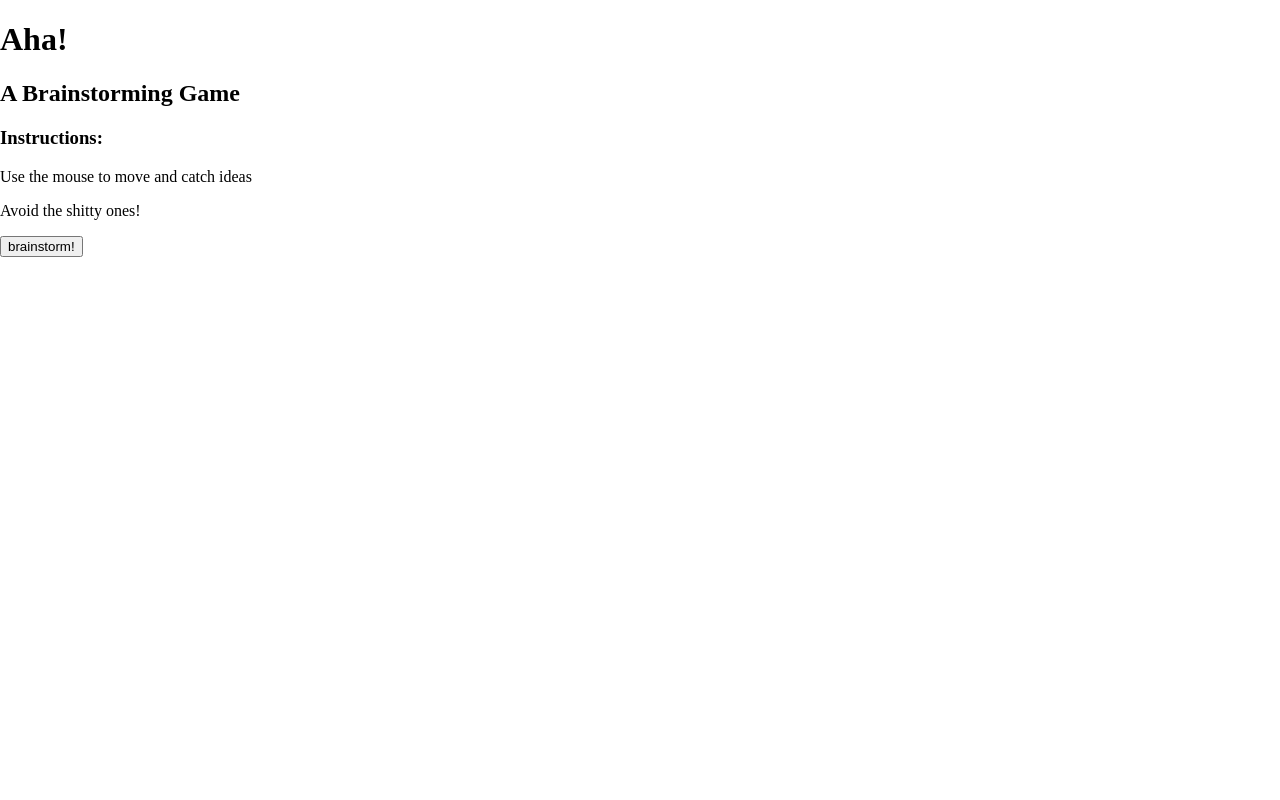
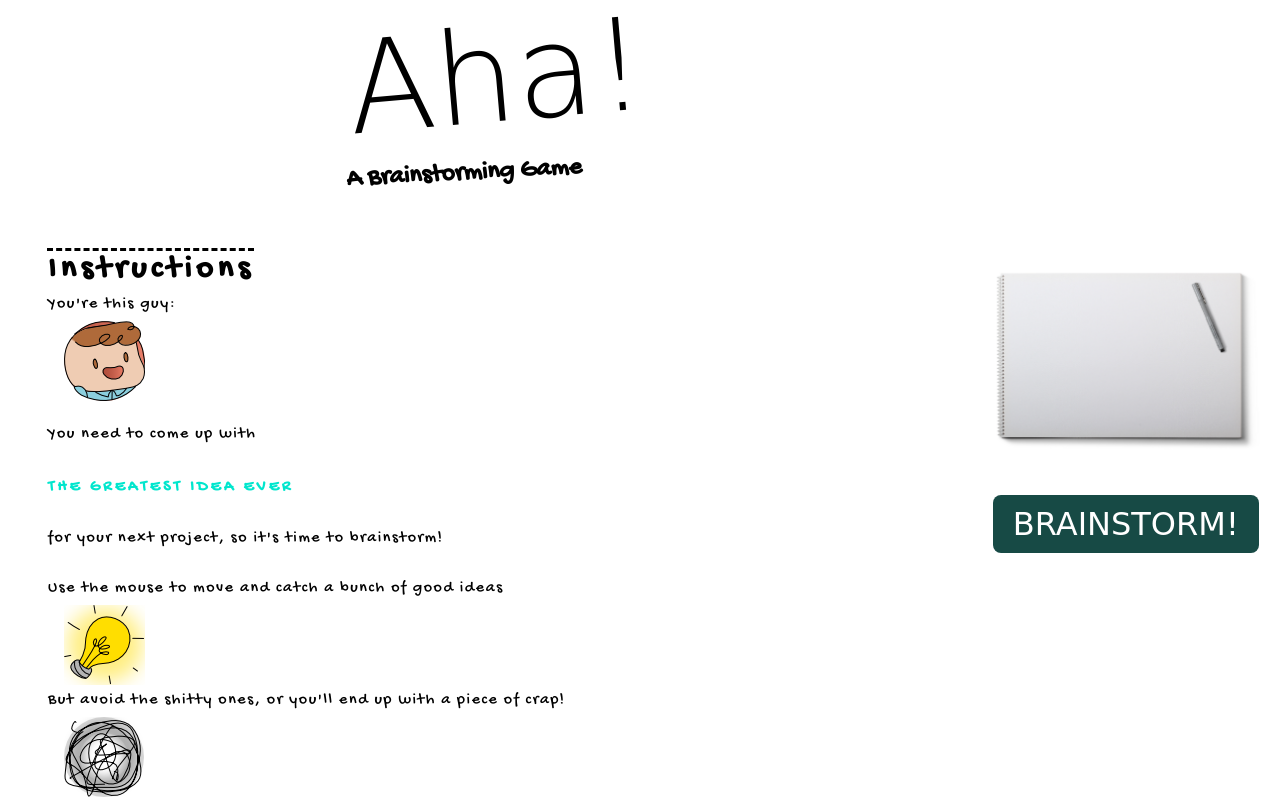
Before and after one commit to ceciliabarudi/aha, a plain HTML site: page index.html in a window 1280 px wide. Drawn offline with Linux system fonts and the light colour scheme; a web font is replaced by a local one.

Commit message:
add css rules

```diff
--- a/index.html
+++ b/index.html
@@ -4,8 +4,9 @@
 <head>
   <title>Aha! A Brainstorming Game</title>
   <meta charset="utf-8">
-  <meta name="viewport" content="width=device-width, initial-scale=1, shrink-to-fit=no">
-  <link rel="stylesheet" href="style.css">
+	<meta name="viewport" content="width=device-width, initial-scale=1, shrink-to-fit=no">
+	<link href="https://fonts.googleapis.com/css?family=Cabin+Sketch|Gochi+Hand" rel="stylesheet">
+	<link rel="stylesheet" href="style.css">
 </head>
 
 <body>
--- a/main.js
+++ b/main.js
@@ -27,15 +27,29 @@ function main() {
 		destroyWonGameScreen();
 
 		splashScreen = buildDOM(`
-			<main>
-				<h1>Aha!</h1>
-				<h2>A Brainstorming Game</h2>
-				<div class="wrapper">
-					<h3>Instructions:</h3>
-					<p>Use the mouse to move and catch ideas</p>
-					<p>Avoid the shitty ones!</p>
+			<main class="relative">
+				<div class="title">
+					<h1>Aha!</h1>
+					<h2>A Brainstorming Game</h2>
 				</div>
-				<button>brainstorm!</button>
+				<div class="content">
+					<h3>Instructions</h3>
+					<p class="instructions inline">You're this guy:</p>
+					<img src="./visuals/guy.png" class="instructions guy inline"/>
+					<br>
+					<p class="instructions inline">You need to come up with </p>
+					<h5 class="rainbow inline"> THE GREATEST IDEA EVER </h5>
+					<p class="instructions inline"> for your next project, so it's time to brainstorm!</p>
+					<br>
+					<p class="instructions inline">Use the mouse to move and catch a bunch of good ideas</p>
+					<img src="./visuals/lightbulb.png" class="instructions lightbulb inline"/>
+
+					<p class="instructions inline">But avoid the shitty ones, or you'll end up with a piece of crap!</p>
+					<img src="./visuals/squiggle.png" class="instructions squiggle inline"/>
+				</div>
+				<div class="takeaction">
+					<button class="brainstorm">brainstorm!</button>
+				</div>
 			</main>
 		`);
 
@@ -56,9 +70,9 @@ function main() {
 		destroyWonGameScreen();
 
 		gameScreen = buildDOM(`
-		<main>
-			<p>Idea: </p><p class="score">0</p>
-			<p class="timer">
+		<main class="relative">
+			<p class="inline">Idea: </p><p class="score inline">0</p>
+			<p class="timer inline">
 				Time spent brainstorming:
 				<span class="minutes">00</span>
 				<span>:</span>
@@ -113,7 +127,7 @@ function main() {
 		lostGameScreen = buildDOM(`
 			<main>
 				<h1>Done!</h1>
-				<p class="timer">
+				<p class="timer inline endtime">
 					You brainstormed for
 					<span class="minutes">00</span>
 					<span>minutes and</span>
@@ -121,7 +135,6 @@ function main() {
 					seconds,
 				</p>
 				<h2>and came up with a Piece of Crap.</h2>
-				<!-- <p>Score: </p><p class="score">0</p> -->
 				<button class="rethink">rethink!</button>
 				<button class="back">back to start</button>
 			</main>
@@ -156,7 +169,7 @@ function main() {
 			<main>
 				<h1>Done!</h1>
 				<!-- <p>Score: </p><p class="score">0</p> -->
-				<p class="timer">
+				<p class="timer inline endtime">
 					You brainstormed for
 					<span class="minutes">00</span>
 					<span>minutes and</span>
--- a/style.css
+++ b/style.css
@@ -13,23 +13,193 @@ body {
 	padding: 0;
 }
 
-canvas {
-	border: 1px solid black;
-	cursor: none;
-	/*NEVER MODIFY WIDTH AND HEIGHT HERE OR ELSE UGLINESS WILL HAPPEN*/
+main {
+	display: grid;
+	grid-template-columns: fr 2rem 3rem 3rem 3rem fr;
+	grid-template-rows: 5rem fr 5rem fr fr;
+	grid-gap: 1rem;
 }
 
+canvas {
+	border: .05rem solid black;
+	cursor: none;
+}
 
 /* ---- typography ---- */
 
+.inline {
+	display: inline;
+}
 
+h1 {
+	font-family: 'Cabin Sketch', cursive;
+	font-weight: 100;
+	font-size: 8rem;
+	transform: rotate(-5deg);
+	padding-bottom: .2rem;
 
+	margin-block-start:.1rem;
+	margin-block-end: .1rem;
+}
+
+h2, h3, h5, p {
+	font-family: 'Gochi hand', cursive;
+}
+
+h2 {
+	font-size: 1.6rem;
+	transform: rotate(-3deg);
+	padding-bottom: 2rem;
+	min-width: 15rem;
+
+	margin-block-start: .1rem;
+  margin-block-end: 1rem;
+}
+
+h3 {
+	font-size: 2rem;
+	text-decoration: dashed overline;
+	letter-spacing: .3rem;
+	min-width: 15rem;
+	max-width: 44rem;
+
+	margin-block-start: 0;
+	margin-block-end: 0;
+}
+
+h5.rainbow {
+	font-size: 1rem;
+	letter-spacing: .2rem;
+	animation:rainbow 2s infinite;
+}
+
+@keyframes rainbow {
+	0% {color: orange;}
+	20% {color: gold;}
+	40% {color: green;}
+	60% {color: cyan;}
+	80% {color: blue;}
+	90% {color: violet;}
+	100% {color: orangered;}
+}
+
+p.instructions {
+	letter-spacing: .1rem;
+	line-height: 2rem;
+
+	margin-block-start: 0;
+	margin-block-end: 0;
+}
+
+p.endtime {
+	font-size: 2rem;
+	letter-spacing: .3rem;
+	padding-top: 2rem;
+
+	margin-block-start: 0;
+	margin-block-end: 0;
+}
 /* ---- layout ---- */
 
 
+.title {
+	display: grid;
+	grid-column: 2 / span 1;
+	align-items: center;
+	justify-content: center;
+}
+
+.content {
+	display: grid;
+	grid-column: 2 / span 1;
+  align-items: center;
+	justify-content: center;
+}
+
+.takeaction {
+	display: grid;
+	grid-template-columns: fr 2rem 3rem 3rem 3rem fr;
+	grid-template-rows: 5rem fr 5rem fr fr;
+	grid-column: 3 / span 2;
+	grid-row: 2 / span 1;
+	align-items: center;
+	justify-content: center;
+	background-image: url("./visuals/sketchbook.jpg");
+	background-size: contain;
+	background-repeat: no-repeat;
+}
+
+.relative {
+	position: relative;
+}
+
+.absolute {
+	position: absolute;
+}
+
+.instructions {
+	position: relative;
+}
+
+img.guy {
+	margin: 0 50rem 0 1rem;
+}
+
+img.lightbulb {
+	margin: 0 5rem 0 1rem;
+}
+
+img.squiggle {
+	margin: 0 5rem 0 1rem;
+}
 
 /* ---- components ---- */
 
+button.brainstorm, button.rethink {
+	border: none;
+	background: #174A45;
+	padding: 10px 20px;
+	border-radius: 8px;
+	color: white;
+	font-size: 2rem;
+	font-family: 'Cabin Sketch', cursive;
+	text-transform: uppercase;
+	text-decoration: none;
+	}
+
+button.brainstorm:hover, button.rethink:hover {
+	border-top-color: #2e2e2e;
+	background: #2e2e2e;
+	color: #baf797;
+	}
+
+button.brainstorm:active, button.rethink:active {
+	border-top-color: #1dab7c;
+	background: #1dab7c;
+	}
+
+button.back {
+	border: none;
+	background: #2e2e2e ;
+	padding: 10px 20px;
+	border-radius: 8px;
+	color: #baf797;
+	font-size: 2rem;
+	font-family: 'Cabin Sketch', cursive;
+	text-transform: uppercase;
+	text-decoration: none;
+	}
+
+button.back:hover {
+	border-top-color: #2e2e2e;
+	background: #baf797;
+	color: #2e2e2e;
+	}
+
+button.back:active {
+	border-top-color: #1dab7c;
+	background: #1dab7c;
+	}
 
 
 /* ---- sections ---- */
```
Also changed, not shown: visuals/gamebg.png, visuals/guy.png (added), visuals/lightbulb.png (added), visuals/masterpiece.png (renamed from visuals/sprites.png), visuals/sketchbook.jpg (added), visuals/squiggle.png (added).
